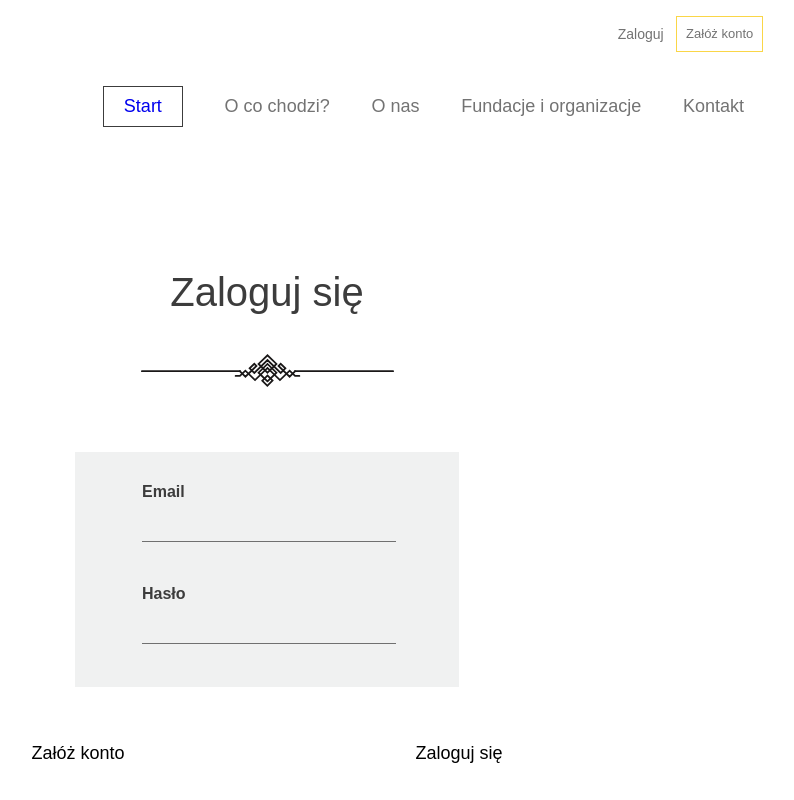
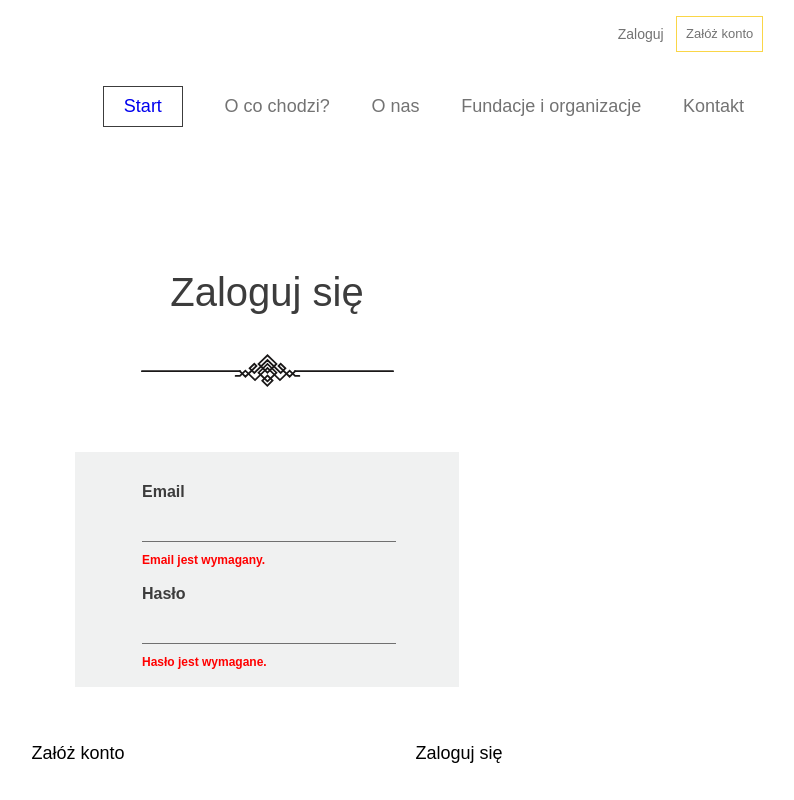
Before and after one commit to Dawid-Buchwald/giveInGoodHands, a React (Create React App) app: page /logowanie in a window 1280 px wide. Both pictures are taken after a click on the button "Zaloguj się". Shown: the whole page, without its empty margins (373-1167 px from the left). Built offline with nearby package versions, Linux system fonts and the light colour scheme.

Commit message:
dodanie walidacji logowania

```diff
--- a/src/components/LogIn.js
+++ b/src/components/LogIn.js
@@ -1,6 +1,6 @@
-import React from 'react';
+import React, {useState} from 'react';
 import { useHistory } from 'react-router';
-import {Link} from 'react-scroll'
+import Validation from './Validation';
 
 const decoration = require("../assets/Decoration.svg").default;
 
@@ -9,6 +9,25 @@ const decoration = require("../assets/Decoration.svg").default;
 const LogIn = () => {
 
     let history = useHistory();
+
+    const [values, setValues] = useState ({
+        email: "",
+        password: "",
+    })
+
+    const [errors, setErrors] = useState({});
+
+    const handleChange = (event) => {
+        setValues({
+            ...values,
+            [event.target.name]: event.target.value,
+        });
+    }
+
+    const handleFormSubmit = (event) => {
+        event.preventDefault();
+        setErrors(Validation(values));
+    };
 
     return (
         <>
@@ -39,13 +58,25 @@ const LogIn = () => {
                                 <div className="logInFormInputSingle">
                                     <label>
                                         <p>Email</p>
-                                        <input type="email"></input>
+                                        <input
+                                            type="email"
+                                            name="email"
+                                            value={values.email}
+                                            onChange={handleChange}
+                                        />
+                                        {errors.email && <p className="error">{errors.email}</p>}
                                     </label>
                                 </div>
                                 <div className="logInFormInputSingle">
                                     <label>
                                         <p>Hasło</p>
-                                        <input type="password"></input>
+                                        <input
+                                            type="password"
+                                            name="password"
+                                            value={values.password}
+                                            onChange={handleChange}
+                                        />
+                                        {errors.password && <p className="error">{errors.password}</p>}
                                     </label>
                                 </div>
                             </div>
@@ -53,7 +84,7 @@ const LogIn = () => {
                         </form>
                         <div className="buttonBox">
                                 <button  onClick={() => {history.push('/rejestracja')}}>Załóż konto</button>
-                                <button>Zaloguj się</button>
+                                <button onClick={handleFormSubmit}>Zaloguj się</button>
                          </div>
                     </div>
                 </div>
--- /dev/null
+++ b/src/components/Validation.js
@@ -0,0 +1,20 @@
+const Validation = (values) => {
+
+    let errors={};
+
+    if(!values.email){
+        errors.email="Email jest wymagany."
+    } else if(!/\S+@\S+\.\S+/.test(values.email)){
+        errors.email="Podany email jest nieprawidłowy!"
+    }
+
+    if(!values.password){
+        errors.password="Hasło jest wymagane."
+    } else if(values.password.length < 6){
+        errors.password="Podane hasło jest za krótkie!"
+    }
+
+    return errors;
+}
+
+export default Validation;
--- a/src/scss/settings/_login.scss
+++ b/src/scss/settings/_login.scss
@@ -36,6 +36,13 @@
             opacity: 1;
             width: 2.625rem;
             height: 1.375rem;
+        }
+
+        p.error {
+            font-size: 0.75rem;
+            color: red;
+            width: 15.625rem;
+            height: 3.875rem;
         }
 
         .logInFormInputSingle{
```
